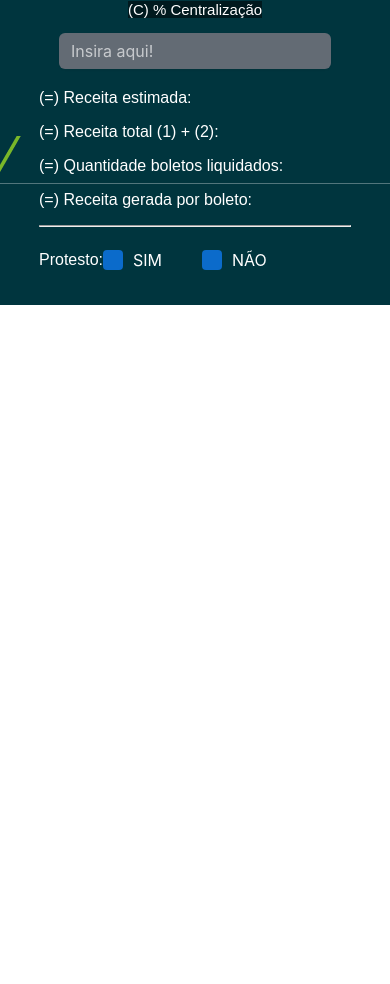
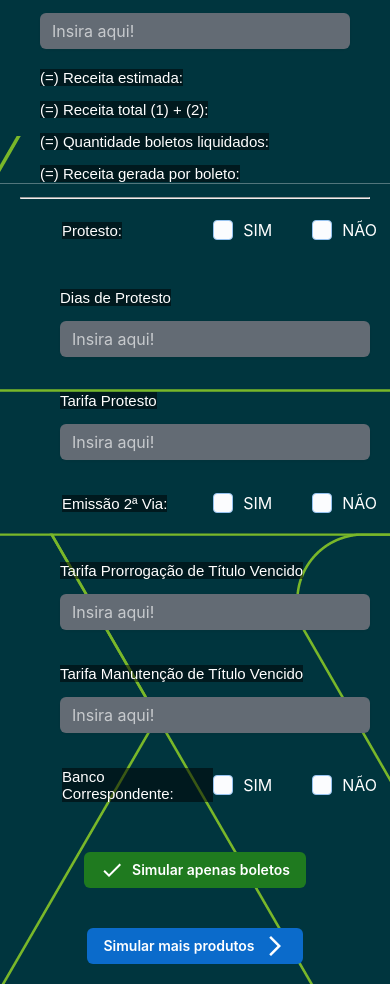
Before and after one commit to hugoFreit4s/simulador-produtos, a React (Create React App) app: page /boletos in a window 390 px wide. Shown: the part 944-1928 px from the top of the page. Before the commit the page ends 1249 px from the top, so only its background shows below. Built offline with nearby package versions, Linux system fonts and the light colour scheme.

Commit message:
Novos inputs e checkboxes, além de atualizações de estilo

```diff
--- a/package.json
+++ b/package.json
@@ -5,7 +5,9 @@
   "dependencies": {
     "@emotion/react": "^11.11.4",
     "@emotion/styled": "^11.11.5",
+    "@mui/icons-material": "^5.16.1",
     "@mui/joy": "^5.0.0-beta.47",
+    "@mui/material": "^5.16.1",
     "@testing-library/jest-dom": "^5.17.0",
     "@testing-library/react": "^13.4.0",
     "@testing-library/user-event": "^13.5.0",
--- a/src/components/InputCurrency.css
+++ b/src/components/InputCurrency.css
@@ -3,7 +3,7 @@
     flex-direction: column;
 }
 
-.input-title{
+.input-title {
     font-size: 15px;
     color: white;
     font-family: 'Quicksand', sans-serif;
@@ -11,3 +11,14 @@
     background-color: rgba(0, 0, 0, 0.521);
     width: fit-content;
 }
+
+@media (max-width:992px) {
+    .input-title {
+        font-size: 15px;
+        color: white;
+        font-family: 'Quicksand', sans-serif;
+        font-size: 15px;
+        background-color: rgba(0, 0, 0, 0.521);
+        width: fit-content;
+    }
+}
--- a/src/pages/Boletos.css
+++ b/src/pages/Boletos.css
@@ -2,7 +2,6 @@ body{
   margin: 0;
   background: url("../../public/background.png");
   background-size: auto;
-  background-repeat: repeat-y;
 }
 
 header{
@@ -26,38 +25,73 @@ header{
   font-family: 'Quicksand', sans-serif;
 }
 
-
-
 .common-text{
   color: white;
   font-family: 'Quicksand', sans-serif;
+  font-size: 15px;
+  background-color: rgba(0, 0, 0, 0.521);
+  width: fit-content;
 }
 
 .inputs{
   display: flex;
   flex-direction: column;
-  width: 40%;
+  width: 100%;
 }
 
-#input-1{
+.input-checkbox{
   display: flex;
   justify-content: space-between;
   align-items: center;
+  width: 40%;
+  margin-left: 22px;
 }
 
 label{
   color: white;
 }
 
+.text-box{
+  margin-left: 20px;
+}
+
+.buttons{
+  display: flex;
+  align-items: center;
+  justify-content: center;
+  gap: 40px;
+  margin-top: 35px;
+}
+
 @media (max-width:992px) {
   .main{
     display: flex;
-    align-items: center;
   }
   .logo{
-    height: 100px;
+    height: 80px;
   }
   .label{
     font-size: 20px;
   }
+  .inputs{
+    display: flex;
+    flex-direction: column;
+    width: 100%;
+    margin-left: 20px;
+  }
+  .buttons{
+    max-width: 100%;
+    display: flex;
+    flex-direction: column;
+    justify-content: center;
+    gap: 40px;
+    margin-top: 35px;
+  }
+
+  .input-checkbox{
+    display: flex;
+    justify-content: space-between;
+    align-items: center;
+    width: 90%;
+  }
 }
--- a/src/pages/Boletos.js
+++ b/src/pages/Boletos.js
@@ -4,6 +4,9 @@ import InputCurrency from '../components/InputCurrency';
 import { Link } from 'react-router-dom';
 import './Boletos.css';
 import { Checkbox } from '@mui/joy';
+import Button from '@mui/joy/Button';
+import CheckIcon from '@mui/icons-material/Check';
+import { ArrowForwardIos } from '@mui/icons-material';
 
 function Boletos() {
     const [saldoMedio, setSaldoMedio] = React.useState('');
@@ -13,11 +16,16 @@ function Boletos() {
     const [diasFloat, setDiasFloat] = React.useState('');
     const [CDIauferido1Dia, setCDIauferido1Dia] = React.useState('');
     const [percentageCentralizacao2, setpercentageCentralizacao2] = React.useState('');
-
-    const [isChecked, setIsChecked] = React.useState('');
-    const [isChecked2, setIsChecked2] = React.useState('');
-
-
+    const [isChecked, setIsChecked] = React.useState(false);
+    const [isChecked2, setIsChecked2] = React.useState(false);
+    const [diasProtesto, setdiasProtesto] = React.useState('');
+    const [tarifaProtesto, setTarifaProtesto] = React.useState('');
+    const [isCheckedEmissao2Via, setisCheckedEmissao2Via1] = React.useState(false);
+    const [isCheckedEmissao2Via2, setisCheckedEmissao2Via2] = React.useState(false);
+    const [tarifaProrrogacaoTVencido, setTarifaProrrogacaoTVencido] = React.useState('');
+    const [tarifaManutencaoTVencido, setTarifaManutencaoTVencido] = React.useState('');
+    const [isCheckedBancoCorrespondente, setisCheckedBancoCorrespondente] = React.useState('');
+    const [isCheckedBancoCorrespondente2, setisCheckedBancoCorrespondente2] = React.useState('');
 
     const handleSMchange = event => {
         localStorage.setItem('saldoMedioLS', event.target.value);
@@ -54,19 +62,69 @@ function Boletos() {
         setpercentageCentralizacao2(e.target.value);
     }
 
-    const handleCheckbox1 = (event) => {
-        setIsChecked(event.target.checked);
-        if (event.target.checked) {
+    const handleCheckbox1 = (e) => {
+        setIsChecked(e.target.checked);
+        if (e.target.checked) {
             setIsChecked2(false);
         }
     };
 
-    const handleCheckbox2 = (event) => {
-        setIsChecked2(event.target.checked);
-        if (event.target.checked) {
+    const handleCheckbox2 = (e) => {
+        setIsChecked2(e.target.checked);
+        if (e.target.checked) {
             setIsChecked(false);
         }
     };
+
+    const handleDiasProtesto = e => {
+        localStorage.setItem('diasProtesto', e.target.value);
+        setdiasProtesto(e.target.value);
+    };
+
+    const handleTarifaProtesto = e => {
+        localStorage.setItem('tarifaProtesto', e.target.value);
+        setTarifaProtesto(e.target.value);
+    };
+
+    const handleEmissaoSegundaVia1 = (e) => {
+        setisCheckedEmissao2Via1(e.target.checked);
+        if (e.target.checked) {
+            setisCheckedEmissao2Via2(false);
+        }
+    };
+
+    const handleEmissaoSegundaVia2 = (e) => {
+        setisCheckedEmissao2Via2(e.target.checked);
+        if (e.target.checked) {
+            setisCheckedEmissao2Via1(false);
+        }
+    };
+
+    const handleTarifaProrrogacaoTVencido = e => {
+        localStorage.setItem('tarifaProrrogacaoTVencido', e.target.value);
+        setTarifaProrrogacaoTVencido(e.target.value);
+    };
+
+    const handleTarifaManutencaoTVencido = e => {
+        localStorage.setItem('tarifaManutencaoTVencido', e.target.value);
+        setTarifaManutencaoTVencido(e.target.value);
+    };
+
+    const handleBancoCorrespondente = e => {
+        setisCheckedBancoCorrespondente(e.target.checked);
+        if (e.target.checked) {
+            setisCheckedBancoCorrespondente2(false);
+        }
+    }
+
+    const handleBancoCorrespondente2 = e => {
+        setisCheckedBancoCorrespondente2(e.target.checked);
+        if (e.target.checked) {
+            setisCheckedBancoCorrespondente(false);
+        }
+    }
+
+
     return (
         <div className="Boletos">
             <Link to="/">
@@ -83,8 +141,9 @@ function Boletos() {
                     <InputCurrency value={percentageSaldoMedio} onChange={handlePercentageSMchange} placeholder={'Insira aqui!'} title={'(B) % Sobre Saldo Médio'} />
                     <InputCurrency value={taxaCDI} onChange={handleTaxaCDI} placeholder={'Insira aqui!'} title={'(C) Taxa CDI (a.m)'} />
                     <InputCurrency value={percentageCetralizacao} onChange={handlePercentageCentralizacao} placeholder={'Insira aqui!'} title={'(D) % Centralização'} />
-
-                    <p style={{ color: 'white' }}>(=) Receita Estimada</p>
+                    <div className="text-box">
+                        <p style={{ color: 'white' }}>(=) Receita Estimada</p>
+                    </div>
                 </div>
 
                 <div className="centralizacao-financeira-2">
@@ -94,22 +153,50 @@ function Boletos() {
                     <InputCurrency value={CDIauferido1Dia} onChange={handleCDIauferido1Dia} placeholder={'Insira aqui!'} title={'(B) Taxa CDI auferida por 1 dia'} />
                     <InputCurrency value={percentageCentralizacao2} onChange={handlePercentageCentralizacao2} placeholder={'Insira aqui!'} title={'(C) % Centralização'} />
 
-                    <p className="common-text" style={{ color: 'white' }}>(=) Receita estimada:</p>
-                    <p className="common-text" style={{ color: 'white' }}>(=) Receita total (1) + (2):</p>
-                    <p className="common-text" style={{ color: 'white' }}>(=) Quantidade boletos liquidados:</p>
-                    <p className="common-text" style={{ color: 'white' }}>(=) Receita gerada por boleto:</p>
+                    <div className="text-box">
+                        <p className="common-text" style={{ color: 'white' }}>(=) Receita estimada:</p>
+                        <p className="common-text" style={{ color: 'white' }}>(=) Receita total (1) + (2):</p>
+                        <p className="common-text" style={{ color: 'white' }}>(=) Quantidade boletos liquidados:</p>
+                        <p className="common-text" style={{ color: 'white' }}>(=) Receita gerada por boleto:</p>
+                    </div>
 
                     <hr />
 
                     <div className="inputs">
-                        <div id="input-1">
+                        <div className="input-checkbox">
                             <p className="common-text">Protesto:</p>
                             <div style={{ display: 'flex', gap: '40px' }}>
-                                <Checkbox checked={isChecked} color="primary" size="md" variant="solid" label="SIM" onChange={handleCheckbox1} />
-                                <Checkbox checked={isChecked2} color="primary" size="md" variant="solid" label="NÃO" onChange={handleCheckbox2} />
+                                <Checkbox checked={isChecked} color="primary" size="md" variant="outlined" label="SIM" onChange={handleCheckbox1} />
+                                <Checkbox checked={isChecked2} color="primary" size="md" variant="outlined" label="NÃO" onChange={handleCheckbox2} />
+                            </div>
+                        </div>
+                        <div id="inputs-currency">
+                            <InputCurrency value={diasProtesto} onChange={handleDiasProtesto} placeholder={'Insira aqui!'} title={'Dias de Protesto'} />
+                            <InputCurrency value={tarifaProtesto} onChange={handleTarifaProtesto} placeholder={'Insira aqui!'} title={'Tarifa Protesto'} />
+                        </div>
+                        <div className="input-checkbox">
+                            <p className="common-text">Emissão 2ª Via:</p>
+                            <div style={{ display: 'flex', gap: '40px' }}>
+                                <Checkbox checked={isCheckedEmissao2Via} color="primary" size="md" variant="outlined" label="SIM" onChange={handleEmissaoSegundaVia1} />
+                                <Checkbox checked={isCheckedEmissao2Via2} color="primary" size="md" variant="outlined" label="NÃO" onChange={handleEmissaoSegundaVia2} />
+                            </div>
+                        </div>
+                        <div id="inputs-currency">
+                            <InputCurrency value={tarifaProrrogacaoTVencido} onChange={handleTarifaProrrogacaoTVencido} placeholder={'Insira aqui!'} title={'Tarifa Prorrogação de Título Vencido'} />
+                            <InputCurrency value={tarifaManutencaoTVencido} onChange={handleTarifaManutencaoTVencido} placeholder={'Insira aqui!'} title={'Tarifa Manutenção de Título Vencido'} />
+                        </div>
+                        <div className="input-checkbox">
+                            <p className="common-text">Banco Correspondente:</p>
+                            <div style={{ display: 'flex', gap: '40px' }}>
+                                <Checkbox checked={isCheckedBancoCorrespondente} color="primary" size="md" variant="outlined" label="SIM" onChange={handleBancoCorrespondente} />
+                                <Checkbox checked={isCheckedBancoCorrespondente2} color="primary" size="md" variant="outlined" label="NÃO" onChange={handleBancoCorrespondente2} />
                             </div>
                         </div>
                     </div>
+                </div>
+                <div className="buttons">
+                    <Button color="success" startDecorator={<CheckIcon />}>Simular apenas boletos</Button>
+                    <Button endDecorator={<ArrowForwardIos />}>Simular mais produtos</Button>
                 </div>
             </div>
             <footer>
```
Also changed, not shown: 1 other file (tests, documents, lock files or other folders).
